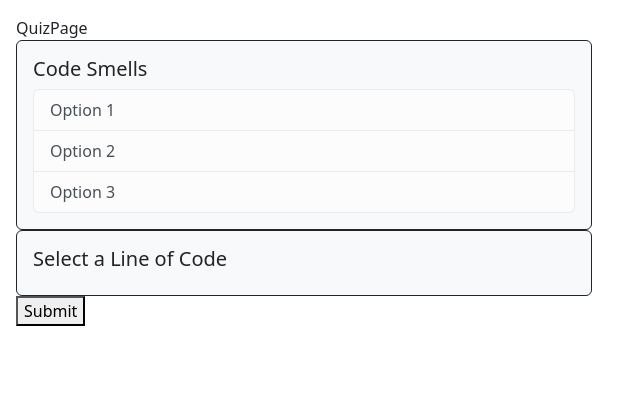
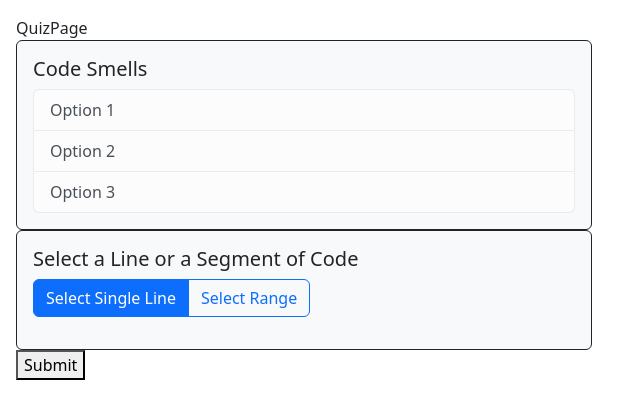
Before and after one commit to anian3/Srednia-hawajska, a Next.js app in the folder Frontend/: page /QuizPage/QuizPage in a window 1280 px wide. Shown: the top 418 px of the page, without its empty margins (0-640 px from the left). Built offline with nearby package versions, Linux system fonts and the light colour scheme.

Commit message:
added segment selection

```diff
--- a/Frontend/src/components/TextSelectionComponent.tsx
+++ b/Frontend/src/components/TextSelectionComponent.tsx
@@ -1,33 +1,174 @@
 import React, { useState } from "react";
 import Card from "react-bootstrap/Card";
 import TextSelector from "./TextSelector";
+import Button from "react-bootstrap/Button";
+import ButtonGroup from "react-bootstrap/ButtonGroup";
 
 interface TextSelectionComponentProps {
     text: string;
 }
 
-const TextSelectionComponent = ({ text }: TextSelectionComponentProps) => {
-    const [selectedLineIndex, setSelectedLineIndex] = useState<number | undefined>(undefined);
+// const TextSelectionComponent = ({ text }: TextSelectionComponentProps) => {
+const TextSelectionComponent: React.FC<TextSelectionComponentProps> = ({ text }) => {
+    // const [selectedLineIndex, setSelectedLineIndex] = useState<number | undefined>(undefined);
+    const [selectionMode, setSelectionMode] = useState<"single" | "range">("single");
+    const [selectedRange, setSelectedRange] = useState<{ start: number; end: number } | undefined>(undefined);
 
     const lines = text ? text.split("\n") : [];
 
+    // const handleLineClick = (index: number) => {
+    //     setSelectedLineIndex(index);
+    //     console.log(`Selected line index: ${index}`);
+    // };
+
+    // const handleLineClick = (index: number) => {
+    //     if (!selectedRange) {
+    //         setSelectedRange({ start: index, end: index });
+    //     } else if (index < selectedRange.start) {
+    //         setSelectedRange({ start: index, end: selectedRange.end });
+    //     } else if (index > selectedRange.end) {
+    //         setSelectedRange({ start: selectedRange.start, end: index });
+    //     } else {
+    //         setSelectedRange(undefined); // Reset selection if clicked within the range
+    //     }
+    //     console.log(`Selected range: ${selectedRange ? `${selectedRange.start}-${selectedRange.end}` : "none"}`);
+    // };
+
+    // const handleLineClick = (index: number) => {
+    //     if (!selectedRange) {
+    //         setSelectedRange({ start: index, end: index });
+    //     } else if (selectedRange.start === selectedRange.end) {
+    //         // Currently selecting a single line
+    //         if (index === selectedRange.start) {
+    //             setSelectedRange(undefined); // Deselect if the same line is clicked again
+    //         } else if (index < selectedRange.start) {
+    //             setSelectedRange({ start: index, end: selectedRange.start });
+    //         } else {
+    //             setSelectedRange({ start: selectedRange.start, end: index });
+    //         }
+    //     } else {
+    //         // Currently selecting a range
+    //         if (index >= selectedRange.start && index <= selectedRange.end) {
+    //             setSelectedRange(undefined); // Deselect if a line within the range is clicked again
+    //         } else {
+    //             setSelectedRange({ start: index, end: index }); // Start a new selection
+    //         }
+    //     }
+    //     console.log(`Selected range: ${selectedRange ? `${selectedRange.start}-${selectedRange.end}` : "none"}`);
+    // };
+
+    // const handleLineClick = (index: number) => {
+    //     if (selectionMode === "single") {
+    //         setSelectedRange({ start: index, end: index });
+    //         console.log(`Selected line index: ${index}`);
+    //     } else {
+    //         if (!selectedRange || (selectedRange && selectedRange.start === selectedRange.end)) {
+    //             setSelectedRange({ start: index, end: index });
+    //         } else {
+    //             if (index < selectedRange.start) {
+    //                 setSelectedRange({ start: index, end: selectedRange.start });
+    //             } else {
+    //                 setSelectedRange({ start: selectedRange.start, end: index });
+    //             }
+    //             console.log(`Selected range: ${selectedRange ? `${selectedRange.start}-${selectedRange.end}` : "none"}`);
+    //         }
+    //     }
+    // };
     const handleLineClick = (index: number) => {
-        setSelectedLineIndex(index);
-        console.log(`Selected line index: ${index}`);
+        if (selectionMode === "single") {
+            setSelectedRange({ start: index, end: index });
+            console.log(`Selected line index: ${index}`);
+        } else {
+            if (!selectedRange) {
+                setSelectedRange({ start: index, end: index });
+            } else {
+                const newRange = {
+                    start: Math.min(selectedRange.start, index),
+                    end: Math.max(selectedRange.start, index),
+                };
+                setSelectedRange(newRange);
+                console.log(`Selected range: ${newRange.start}-${newRange.end}`);
+            }
+        }
     };
+
+    const handleModeChange = (mode: "single" | "range") => {
+        setSelectionMode(mode);
+        setSelectedRange(undefined); // Clear the selection when mode changes
+    };
+
+    // return (
+    //     <Card border="dark" bg="light" style={{ width: "36rem" }}>
+    //         <Card.Body>
+    //             <Card.Title>Select a Line or a Segment of Code</Card.Title>
+    //             <ButtonGroup className="mb-3">
+    //                 <Button
+    //                     variant={selectionMode === "single" ? "primary" : "outline-primary"}
+    //                     onClick={() => setSelectionMode("single")}
+    //                 >
+    //                     Select Single Line
+    //                 </Button>
+    //                 <Button
+    //                     variant={selectionMode === "range" ? "primary" : "outline-primary"}
+    //                     onClick={() => setSelectionMode("range")}
+    //                 >
+    //                     Select Range
+    //                 </Button>
+    //             </ButtonGroup>
+    //             <div style={{ fontFamily: "monospace" }}>
+    //                 <TextSelector
+    //                     lines={lines}
+    //                     selectedRange={selectedRange}
+    //                     onLineClick={handleLineClick}
+    //                     selectionMode={selectionMode}
+    //                 />
+    //             </div>
+    //         </Card.Body>
+    //     </Card>
+    // );
 
     return (
         <Card border="dark" bg="light" style={{ width: "36rem" }}>
             <Card.Body>
-                <Card.Title>Select a Line of Code</Card.Title>
+                <Card.Title>Select a Line or a Segment of Code</Card.Title>
+                <ButtonGroup className="mb-3">
+                    <Button
+                        variant={selectionMode === "single" ? "primary" : "outline-primary"}
+                        onClick={() => handleModeChange("single")}
+                    >
+                        Select Single Line
+                    </Button>
+                    <Button
+                        variant={selectionMode === "range" ? "primary" : "outline-primary"}
+                        onClick={() => handleModeChange("range")}
+                    >
+                        Select Range
+                    </Button>
+                </ButtonGroup>
                 <div style={{ fontFamily: "monospace" }}>
-                    {" "}
-                    {}
-                    <TextSelector lines={lines} selectedLineIndex={selectedLineIndex} onLineClick={handleLineClick} />
+                    <TextSelector
+                        lines={lines}
+                        selectedRange={selectedRange}
+                        onLineClick={handleLineClick}
+                        selectionMode={selectionMode}
+                    />
                 </div>
             </Card.Body>
         </Card>
     );
+    // return (
+    //     <Card border="dark" bg="light" style={{ width: "36rem" }}>
+    //         <Card.Body>
+    //             <Card.Title>Select a Line of Code</Card.Title>
+    //             <div style={{ fontFamily: "monospace" }}>
+    //                 {" "}
+    //                 {}
+    //                 <TextSelector lines={lines} selectedRange={selectedRange} onLineClick={handleLineClick} />
+    //                 {/* <TextSelector lines={lines} selectedLineIndex={selectedLineIndex} onLineClick={handleLineClick} /> */}
+    //             </div>
+    //         </Card.Body>
+    //     </Card>
+    // );
 };
 
 export default TextSelectionComponent;
--- a/Frontend/src/components/TextSelector.tsx
+++ b/Frontend/src/components/TextSelector.tsx
@@ -3,17 +3,25 @@ import { ListGroup } from "react-bootstrap";
 
 interface TextSelectorProps {
     lines: string[];
-    selectedLineIndex: number | undefined;
+    // selectedLineIndex: number | undefined;
+    selectedRange: { start: number; end: number } | undefined;
     onLineClick: (index: number) => void;
+    selectionMode: "single" | "range";
 }
 
-const TextSelector: React.FC<TextSelectorProps> = ({ lines, selectedLineIndex, onLineClick }) => {
+const TextSelector: React.FC<TextSelectorProps> = ({ lines, selectedRange, onLineClick, selectionMode }) => {
+    const isLineSelected = (index: number) => {
+        if (!selectedRange) return false;
+        const { start, end } = selectedRange;
+        return index >= start && index <= end;
+    };
     return (
         <ListGroup>
             {lines.map((line, index) => (
                 <ListGroup.Item
                     key={index}
-                    active={selectedLineIndex === index + 1}
+                    active={isLineSelected(index + 1)}
+                    // active={selectedLineIndex === index + 1}
                     onClick={() => onLineClick(index + 1)}
                     action
                     style={{ paddingLeft: `${line.match(/^\s*/)[0].length * 0.5}rem`, height: "50px" }}
```
